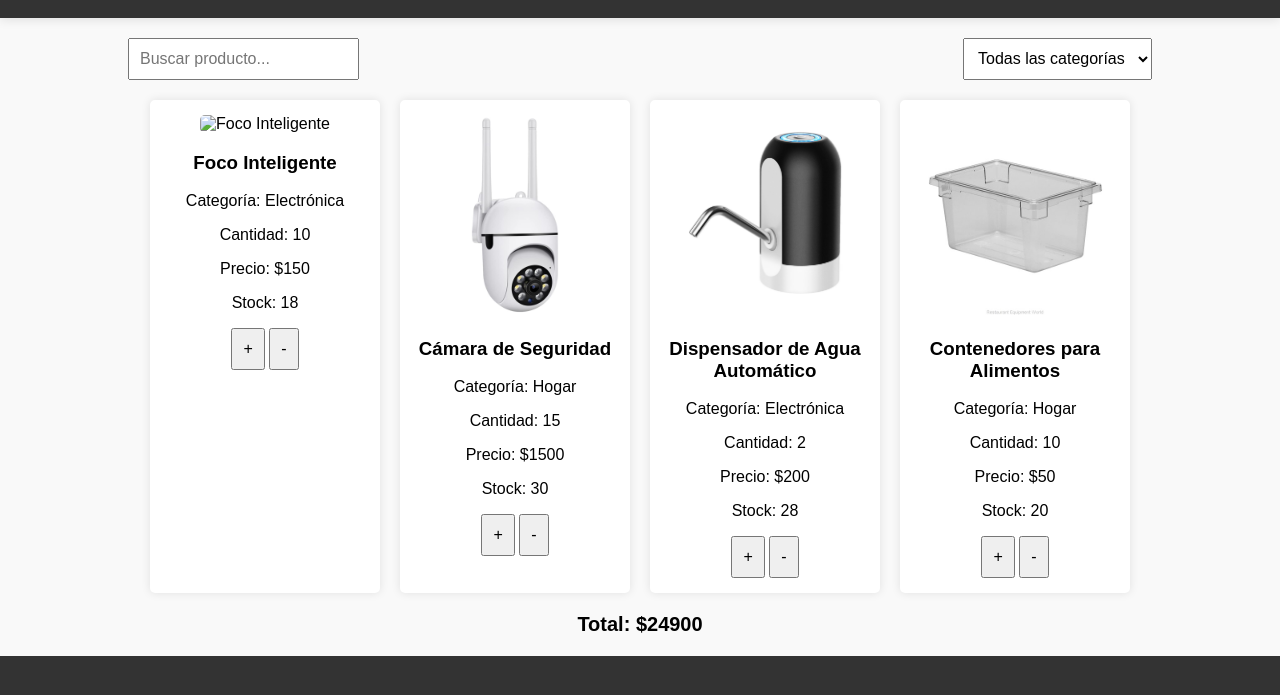
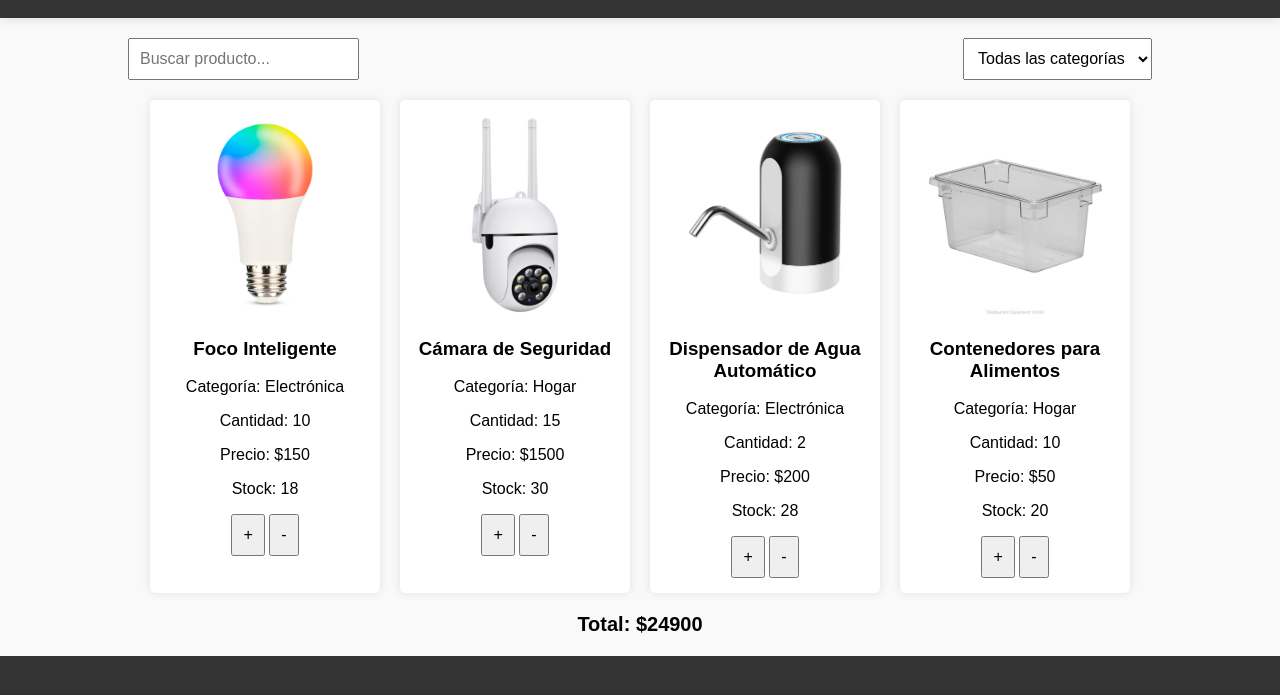
Before and after one commit to Yolky72/Tienda-virtual, a plain HTML site: page Index.html in a window 1280 px wide. Shown: the part 93-788 px from the top of the page. Drawn offline with Linux system fonts and the light colour scheme.

Commit message:
Update Index.html

```diff
--- a/Index.html
+++ b/Index.html
@@ -34,7 +34,7 @@
     </footer>
     <script>
     let inventario = [
-        { id: 1, nombre: "Foco Inteligente", categoria: "Electrónica", cantidad: 10, stock:18, precio: 150, imagen: "IMG/foco Inteligente.jpg" },
+        { id: 1, nombre: "Foco Inteligente", categoria: "Electrónica", cantidad: 10, stock:18, precio: 150, imagen: "IMG/focoInteligente.jpg" },
         { id: 2, nombre: "Cámara de Seguridad", categoria: "Hogar", cantidad: 15, stock:30, precio: 1500, imagen: "IMG/Camara.jpg" },
         { id: 3, nombre: "Dispensador de Agua Automático", categoria: "Electrónica", cantidad: 2, stock:28, precio: 200, imagen: "IMG/Dispensadoragua.avif" },
         { id: 4, nombre: "Contenedores para Alimentos", categoria: "Hogar", cantidad: 10, stock:20, precio: 50, imagen: "IMG/contenedor.jpg" }
```
